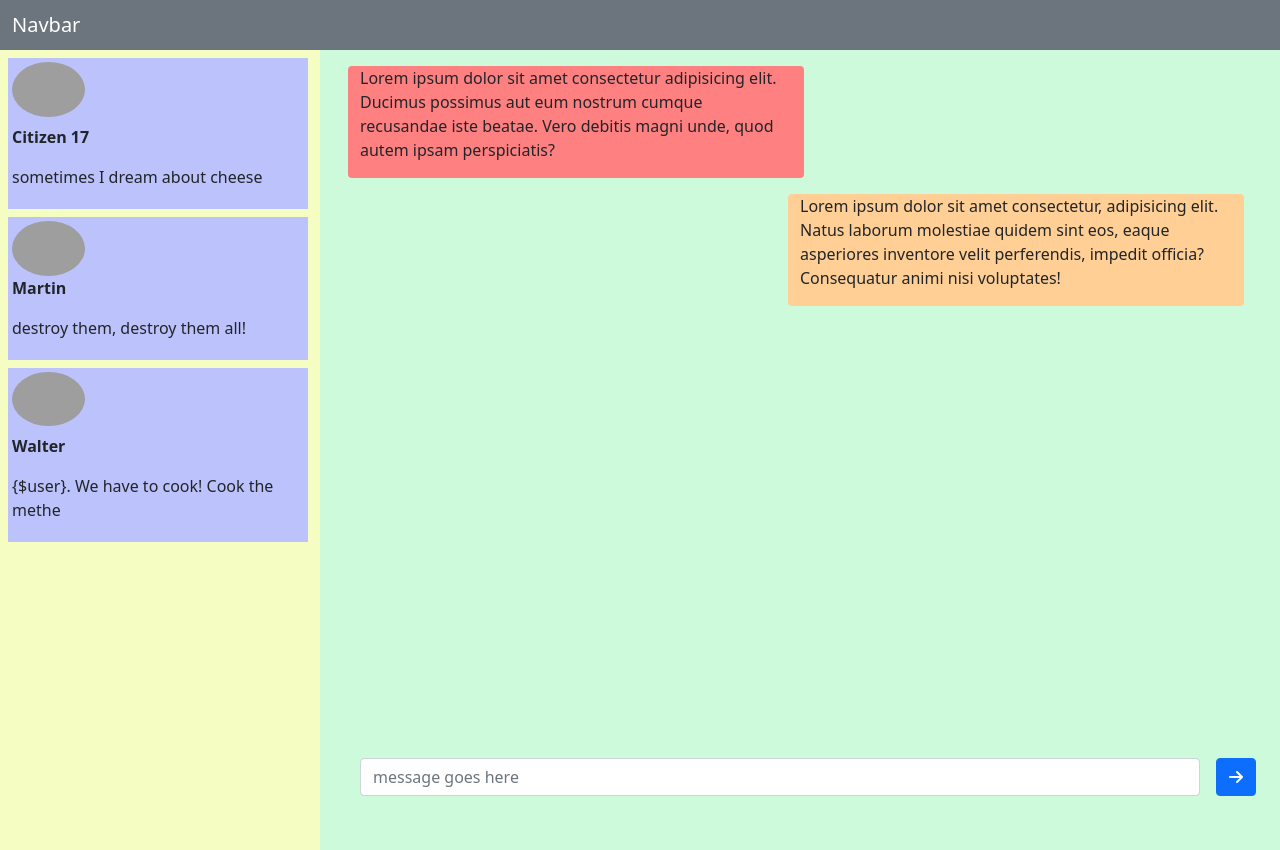
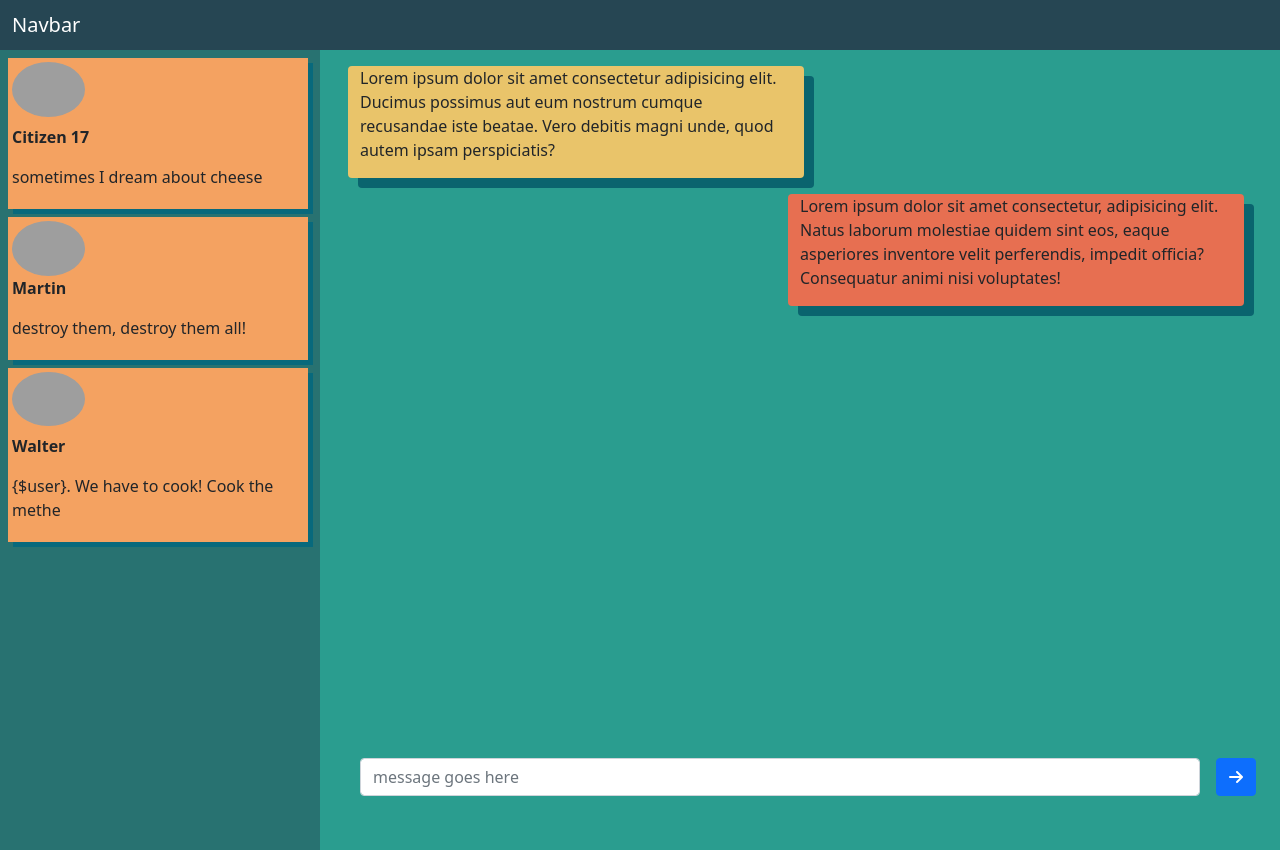
Before and after one commit to Bogos-Printed/chatbot, a website built with webpack: page src/index.html in a window 1280 px wide. Built offline with nearby package versions, Linux system fonts and the light colour scheme; grey boxes are pictures that could not be loaded.

Commit message:
added variables to css for easy color change

```diff
--- a/src/index.html
+++ b/src/index.html
@@ -6,7 +6,7 @@
     <link href="https://cdn.jsdelivr.net/npm/bootstrap@5.1.3/dist/css/bootstrap.min.css" rel="stylesheet" integrity="sha384-1BmE4kWBq78iYhFldvKuhfTAU6auU8tT94WrHftjDbrCEXSU1oBoqyl2QvZ6jIW3" crossorigin="anonymous">
   </head>
   <header>
-    <nav class="navbar bg-secondary" data-bs-theme="dark">
+    <nav class="navbar" data-bs-theme="dark">
       <div class="container-fluid">
         <span class="text-white navbar-brand mb-0 h1">Navbar</span>
       </div>
@@ -53,7 +53,7 @@
         <div class="me-1 container-fluid row">
           <div class="col-6"></div>
 
-          <div class="user container rounded mt-3 w-50 col-6">
+          <div class="user container rounded mt-3 w-50 col-6 ">
             <p>Lorem ipsum dolor sit amet consectetur, adipisicing elit. Natus laborum molestiae quidem sint eos, eaque asperiores inventore velit perferendis, impedit officia? Consequatur animi nisi voluptates!</p>
           </div>
         </div>
--- a/src/index.scss
+++ b/src/index.scss
@@ -1,26 +1,43 @@
 @charset "utf-8";
+
+:root {
+  --nav: #264653; //self explanatory
+  --a: #287271; //contacts
+  --b: #f4a261; //bots in contacts
+  --c: #2a9d8f; //chat area
+  --d: #e9c46a; //bot chatbox
+  --e: #e76f51; //user chatbox
+}
 
 h1 {
   color: #ff9500;
 }
+
+nav{
+  background-color: var(--nav);
+}
+
 #contacts {
-  background-color: #F6FDC3;
+  background-color: var(--a);
 }
 
 .botCs {
-  background-color: #bcc2fb;
+  background-color: var(--b);
+  box-shadow: 5px 5px #08697c;
 }
 
 #chatbox {
-  background-color: #CDFADB;
+  background-color: var(--c);
 }
 
 .bot {
-  background-color: #FF8080;
+  background-color: var(--d);
+  box-shadow: 10px 10px #0a646e;
 }
 
 .user {
-  background-color: #FFCF96;
+  background-color: var(--e);
+  box-shadow: 10px 10px #0a646e;
 }
 
 #bar {
```
